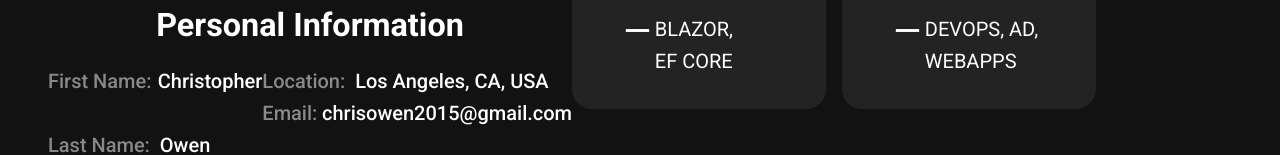
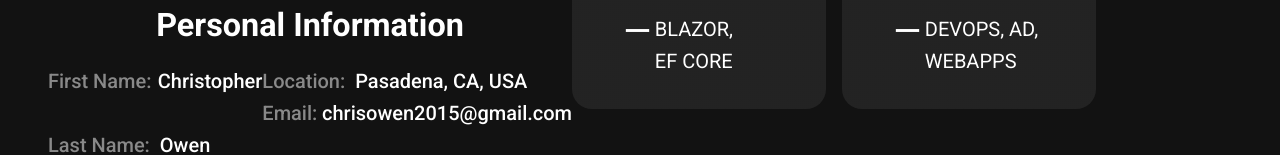
Before and after one commit to chrisowen2015/Resume-App, a Next.js app in the folder resume-app/: page /about in a window 1280 px wide. Shown: the part 545-700 px from the top of the page. Built offline with nearby package versions, Linux system fonts and the light colour scheme.

Commit message:
Fixed City

```diff
--- a/resume-app/src/components/About/About.tsx
+++ b/resume-app/src/components/About/About.tsx
@@ -106,7 +106,7 @@ export default function About() {
                                         </Typography>
 
                                         <Typography variant="h6" >
-                                            Los Angeles, CA, USA
+                                            Pasadena, CA, USA
                                         </Typography>
                                     </Box>
 
--- a/resume-app/src/components/About/Education.tsx
+++ b/resume-app/src/components/About/Education.tsx
@@ -5,12 +5,15 @@ import Experience from "@/components/shared/Experience";
 import Spacer from "@/components/shared/spacer";
 
 const educations = [
+    /*
+
     {
         dates: "2023",
         title: "AWS CERTIFIED DEVELOPER",
         company: "AMAZON WEB SERVICES",
         description: "AWS CERTIFIED DEVELOPER - ASSOCIATE",
     },
+    */
     {
         dates: "2022",
         title: "BACHELOR'S DEGREE",
--- a/resume-app/src/components/About/MobileAbout.tsx
+++ b/resume-app/src/components/About/MobileAbout.tsx
@@ -79,7 +79,7 @@ export default function MobileAbout() {
                                 </Typography>
 
                                 <Typography variant="h6" align="center" >
-                                    Los Angeles, CA, USA
+                                    Pasadena, CA, USA
                                 </Typography>
                             </Box>
                         </Box>
```
